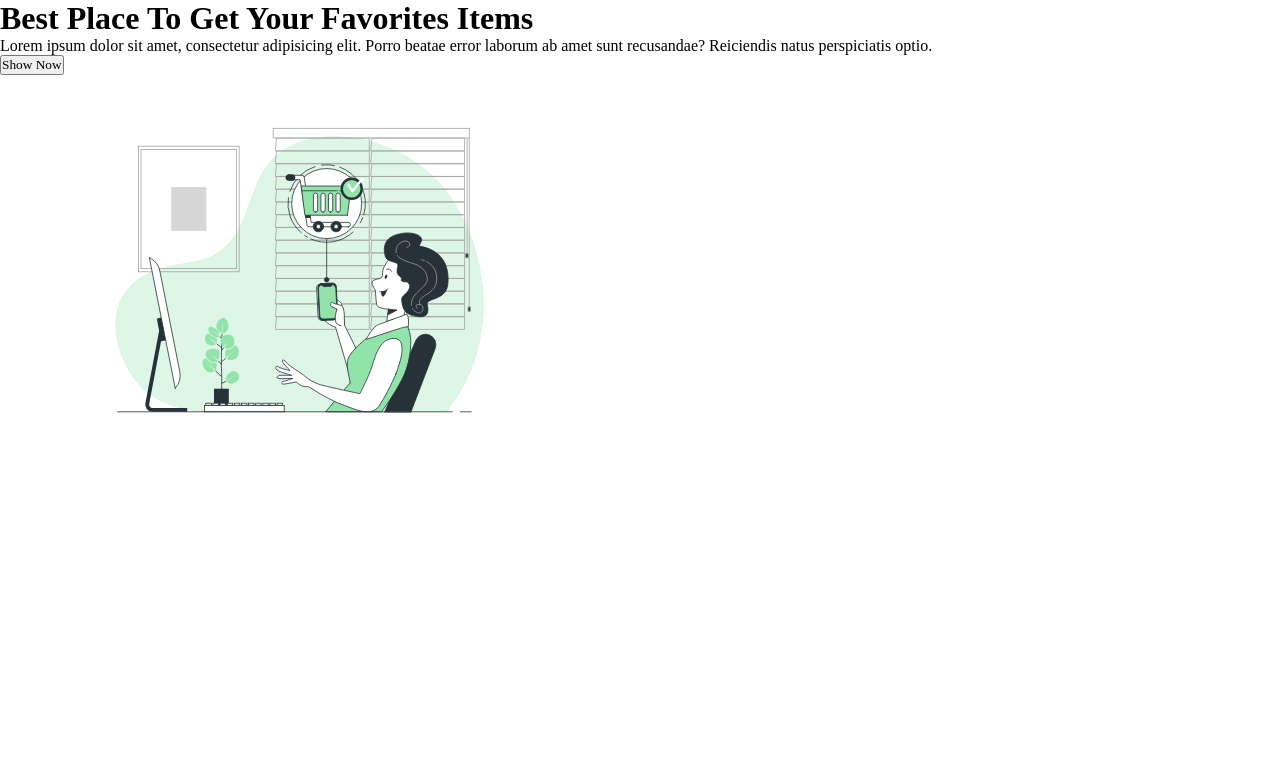
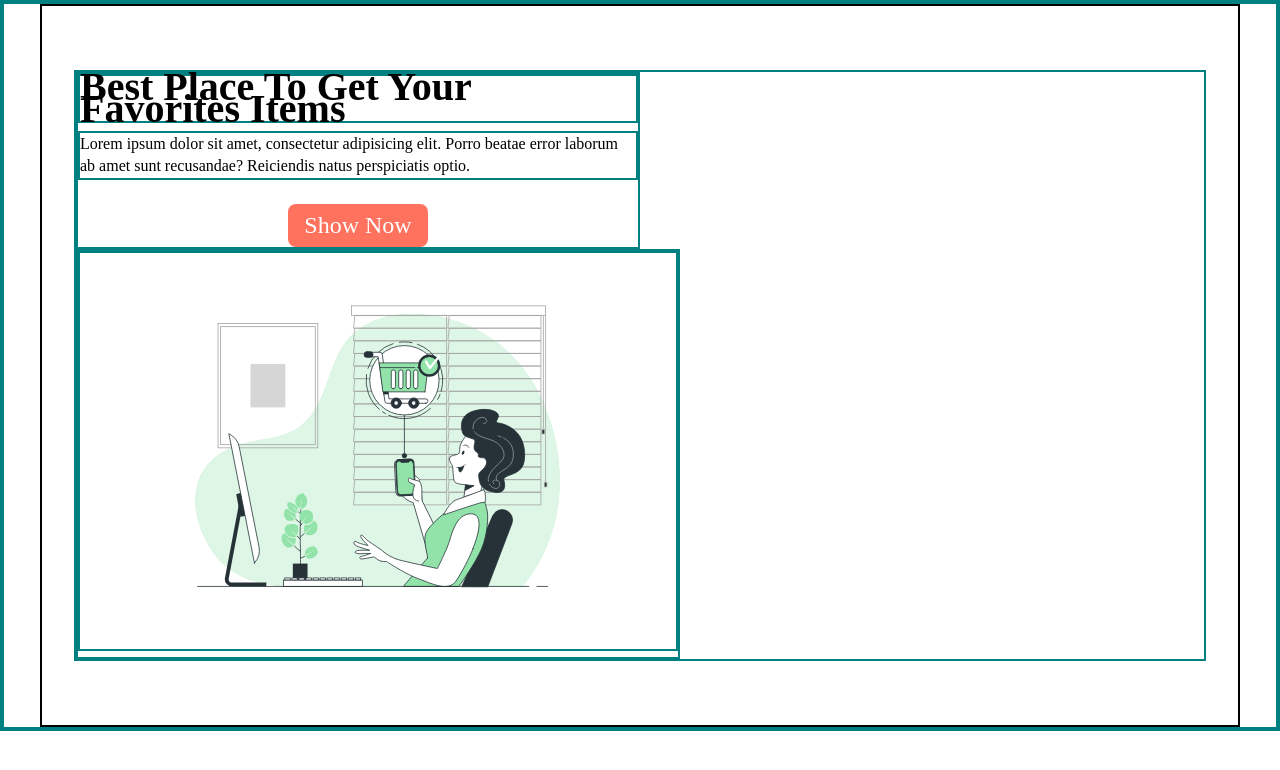
Before and after one commit to Yasir-Khan22/Hero-section, a plain HTML site: page index.html in a window 1280 px wide. Drawn offline with Linux system fonts and the light colour scheme.

Commit message:
change occur

```diff
--- a/assets/css/style.css
+++ b/assets/css/style.css
@@ -1,6 +1,55 @@
+:root {
+--text-clr: #92E3A9;
+--background-clr: #fff ;
+--font-family: cascadia code;
+}
 * {
     margin: 0;
     padding: 0;
     box-sizing: border-box;
     font-family: cascadia code;
+    border: 2px solid teal;
 }
+body {
+    background: var(--background-clr);
+    line-height: 1.4rem;
+}
+.container {
+    width: 1200px;
+    border: 2px solid black;
+    margin: 0 auto;
+    padding: 4rem 2rem;
+}
+.hero {
+    display: flex;
+    align-items: center;
+    flex-wrap: wrap;
+}
+.banner-info {
+    display: flex;
+    flex-direction: column;
+    width: 50%;
+}
+h1 {
+    font-size: 2.5rem;
+}
+p {
+    margin-top: 0.5rem;
+}
+button {
+    margin: auto;
+    padding: .5rem 1rem;
+    margin-top: 1.5rem;
+   background-color:#ff725e;
+    text-align: center;
+    color: #fff;
+    outline: none;
+    border: none;
+    font-size: 1.5rem;
+    cursor: pointer;
+    border-radius: 0.5rem;
+    transition: all 0.05s ease;
+}
+button:hover {
+    background-color: #1da121;
+}
--- a/index.html
+++ b/index.html
@@ -9,8 +9,8 @@
 </head>
 <body>
     <div class="container">
-        <div class="Hero">
-            <div class="text">
+        <div class="hero">
+            <div class="banner-info">
             <h1>Best Place To
         Get Your Favorites Items</h1>
         <p>Lorem ipsum dolor sit amet, consectetur adipisicing
```
